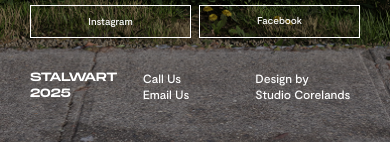
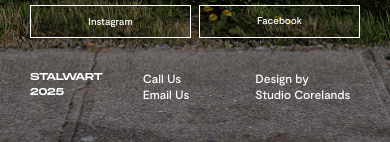
Before and after one commit to ankit1997-dhiman/Stalwart, a React (Vite) app: page / in a window 390 px wide. Shown: the part 702-844 px from the top of the page. Built offline with nearby package versions, Linux system fonts and the light colour scheme.

Commit message:
abc changes

```diff
--- a/src/pages/CommingSoon.jsx
+++ b/src/pages/CommingSoon.jsx
@@ -52,7 +52,7 @@ const CommingSoon = () => {
 
                     <Form.Item>
                       <Button
-                        className="border border-white px-4 md:px-9 py-1 text-white text-sm font-moderat font-normalhover:bg-white hover:text-black"
+                        className="border border-white px-4 md:px-9 py-1 text-white text-sm font-moderat font-normal hover:bg-white hover:text-black"
                         htmlType="submit"
                       >
                         Subscribe
@@ -74,7 +74,7 @@ const CommingSoon = () => {
               </a>
             </div>
             <div className="md:hidden flex gap-2 justify-between  mb-4">
-              <p className="text-white font-monument text-xs font-normal w-1/3">
+              <p className="text-white font-monument text-[10px] font-normal w-1/3">
                 STALWART <br></br>2025
               </p>
 
```
